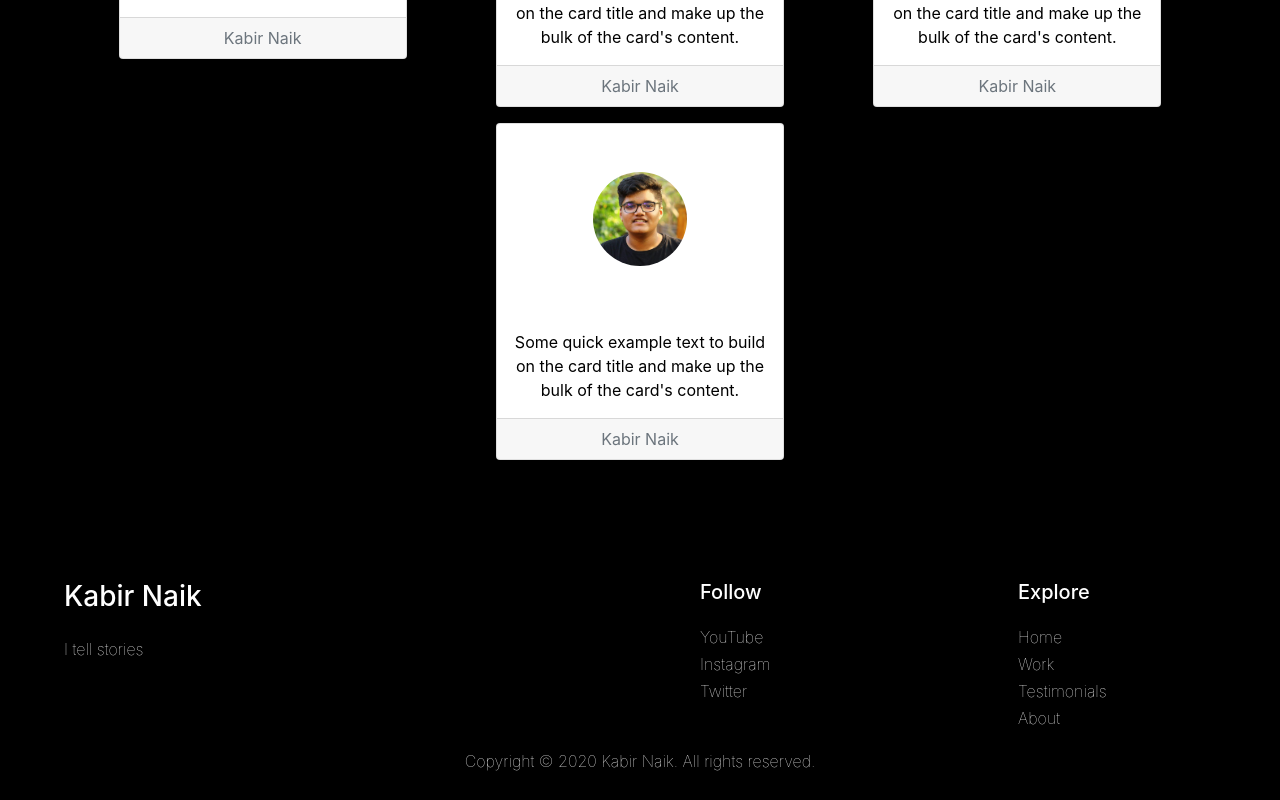
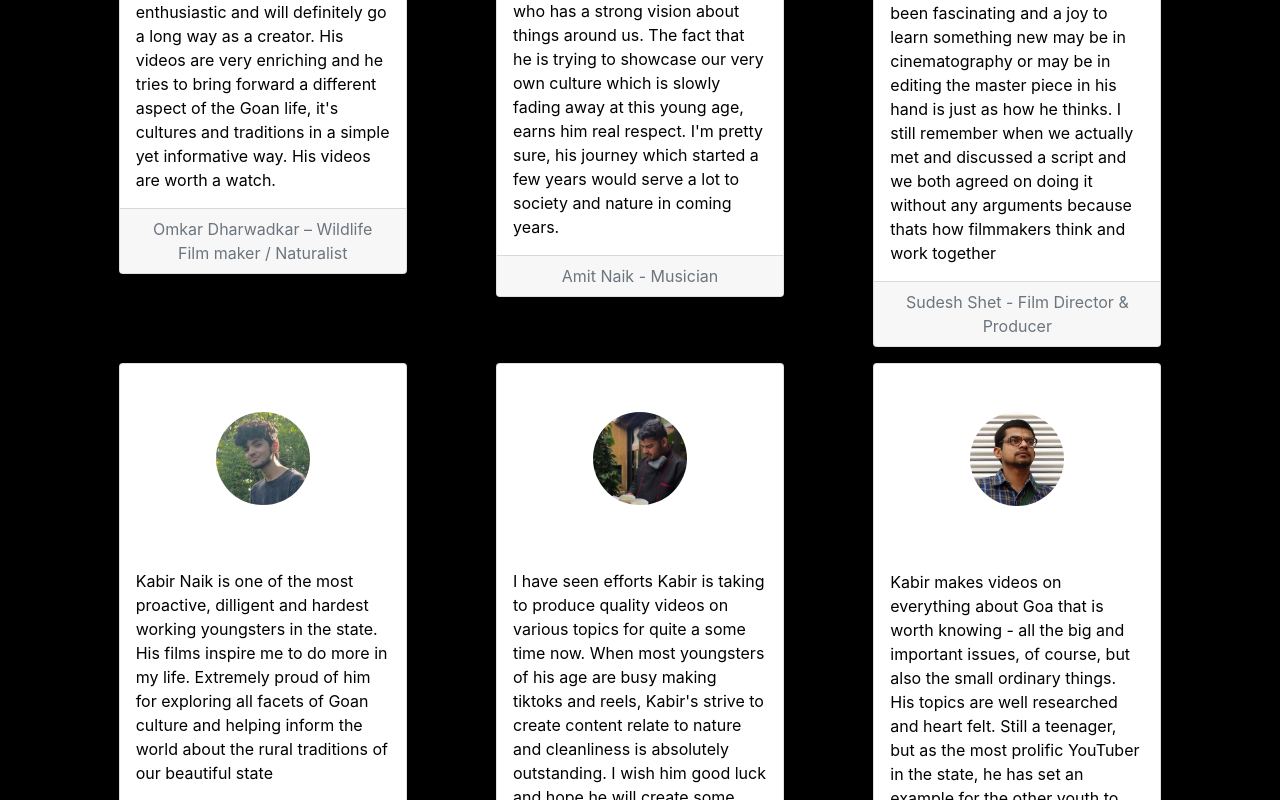
Before and after one commit to Kabir-Naik/Kabir-Naik-Portofolio, a React (Create React App) app: page /testimonials in a window 1280 px wide. Shown: the part 400-1200 px from the top of the page. Built offline with nearby package versions, Linux system fonts and the light colour scheme.

Commit message:
Data addition

```diff
--- a/src/TestItems.js
+++ b/src/TestItems.js
@@ -11,12 +11,14 @@ function TestItems(props) {
                 </div>
                 </div>
                 <div class="card-body">
-                    <p class="card-text" style={{color:"black"}}>{props.ctext}</p>
+                    <p class="card-text text-left" style={{color:"black"}}>{props.ctext}</p>
                 </div>
                 <div class="card-footer text-muted">
                     {props.person}
                 </div>
+
             </div>
+
         </div>
     )
 }
--- a/src/Testimonials.js
+++ b/src/Testimonials.js
@@ -3,7 +3,13 @@ import Navbar from './Navbar'
 import Footer from './Footer'
 
 import TestItems from './TestItems'
-import kn from './Images/Kabir-Naik.jpg'
+import omd from './Images/omkarD.jpeg'
+import nm from './Images/noahM.jpeg'
+import an from './Images/amitN.jpeg'
+import ss from './Images/sudeshS.jpeg'
+import ok from './Images/omK.jpeg'
+import rb from './Images/rajatB.jpeg'
+import vr from './Images/vishalR.jpeg'
 
 function Testimonials() {
     return (
@@ -14,18 +20,31 @@ function Testimonials() {
             <div class="container">
                 <div class="row my-5">
                     <div class="col py-2">
-                        <TestItems cimage={kn} ctext="Simply Amazing"  person="Kabir Naik"/>
+                        <TestItems cimage={omd} ctext="Kabir is young, passionate and enthusiastic and will definitely go a long way as a creator. His videos are very enriching and he tries to bring forward a different aspect of the Goan life, it's cultures and traditions in a simple yet informative way. His videos are worth a watch."  person="Omkar Dharwadkar – Wildlife Film maker / Naturalist"/>
                     </div>
+
                     <div class="col py-2">
-                    <TestItems cimage={kn} ctext="Some quick example text to build on the card title and make up the bulk of the card's content." person="Kabir Naik"/>
+                    <TestItems cimage={an} ctext="Kabir Naik is a deciplined guy who has a strong vision about things around us. The fact that he is trying to showcase our very own culture which is slowly fading away at this young age, earns him real respect. I'm pretty sure, his journey which started a few years would serve a lot to society and nature in coming years."  person="Amit Naik - Musician"/>
 
                     </div>
                     <div class="col py-2">
-                    <TestItems cimage={kn} ctext="Some quick example text to build on the card title and make up the bulk of the card's content."  person="Kabir Naik"/>
+                    <TestItems cimage={ss} ctext="Working with Kabir has always been fascinating and a joy to learn something new may be in cinematography or may be in editing the master piece in his hand is just as how he thinks. I still remember when we actually met and discussed a script and we both agreed on doing it without any arguments because thats how filmmakers think and work together"  person="Sudesh Shet - Film Director & Producer"/>
 
                     </div>
                     <div class="col py-2">
-                    <TestItems cimage={kn} ctext="Some quick example text to build on the card title and make up the bulk of the card's content."  person="Kabir Naik"/>
+                    <TestItems cimage={ok} ctext="Kabir Naik is one of the most proactive, dilligent and hardest working youngsters in the state. His films inspire me to do more in my life. Extremely proud of him for exploring all facets of Goan culture and helping inform the world about the rural traditions of our beautiful state"  person="Om Khandeparkar - Mass Communication Student"/>
+
+                    </div>
+                    <div class="col py-2">
+                    <TestItems cimage={rb} ctext="I have seen efforts Kabir is taking to produce quality videos on various topics for quite a some time now. When most youngsters of his age are busy making tiktoks and reels, Kabir's strive to create content relate to nature and cleanliness is absolutely outstanding. I wish him good luck and hope he will create some award and heart winning content again and again"  person="Rajat Bakre - Owner T 4 tasty"/>
+
+                    </div>
+                    <div class="col py-2">
+                    <TestItems cimage={vr} ctext="Kabir makes videos on everything about Goa that is worth knowing - all the big and important issues, of course, but also the small ordinary things. His topics are well researched and heart felt. Still a teenager, but as the most prolific YouTuber in the state, he has set an example for the other youth to follow."  person="Vishal Rawlley - Film maker / Artist"/>
+
+                    </div>
+                    <div class="col py-2">
+                    <TestItems cimage={nm} ctext="Kabir is one of the most interesting kids I’ve ever met. I’ve seen a lot of passionate creators at his age. I like to think that I was the same way. But it is very rare to see someone so young with his level of artistic discipline and prowess. I love all the Goa based documentaries that he creates ( I send them to all my family Whatsapp groups), and I think he is truly inspirational, both for me and my peers, and for the next generation of Goan filmmakers." person="Noah Martins - Comedian, Host of DFTL Podcast"/>
 
                     </div>
                 </div>
```
